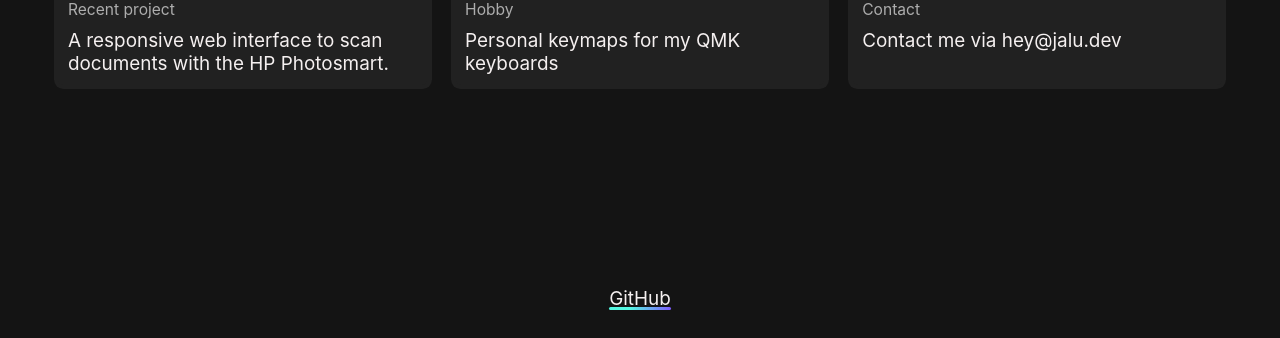
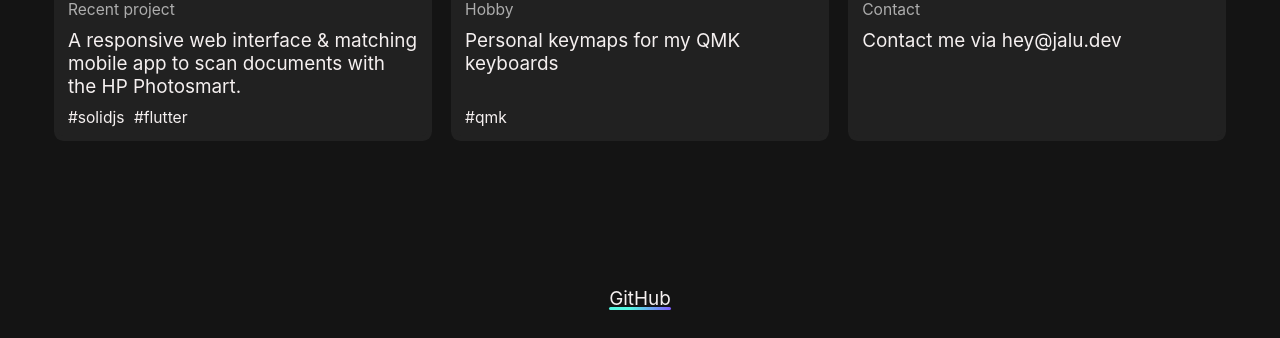
Before and after one commit to qysp/jalu.dev, an Astro site: page / in a window 1280 px wide. Shown: the part 462-800 px from the top of the page. Built offline with nearby package versions, Linux system fonts and the light colour scheme; Astro itself is replaced by a stand-in of ours.

Commit message:
update project cards

```diff
--- a/src/components/ProjectCard.astro
+++ b/src/components/ProjectCard.astro
@@ -3,11 +3,12 @@ export interface Props {
   title: string;
   subtitle: string;
   body: string;
+  tags?: string[];
   href: string;
   external: boolean;
 }
 
-const { title, subtitle, body, href, external } = Astro.props as Props;
+const { title, subtitle, body, tags, href, external } = Astro.props as Props;
 const target = external ? "_blank" : "_self";
 const rel = external ? "external noopener noreferrer" : null;
 ---
@@ -23,7 +24,14 @@ const rel = external ? "external noopener noreferrer" : null;
     </span>
   </header>
   <main>
-    {body}
+    <p class="body">{body}</p>
+    {tags && (
+      <p class="tags">
+        {tags.map((tag) => (
+          <span>#{tag}</span>
+        ))}
+      </p>
+    )}
   </main>
   <a href={href} target={target} rel={rel}>
     <span class="visually-hidden">
@@ -102,6 +110,21 @@ const rel = external ? "external noopener noreferrer" : null;
       border-bottom-right-radius: 0.25rem;
       padding: 0.25rem 0.5rem 0.5rem 0.5rem;
       flex-grow: 1;
+      display: flex;
+      flex-direction: column;
+      gap: 0.5rem;
+
+      > .body {
+        flex-grow: 1;
+      }
+
+      > .tags {
+        align-self: flex-end;
+        width: 100%;
+        display: flex;
+        gap: 0.5rem;
+        font-size: var(--font-size-sm);
+      }
     }
 
     > a {
--- a/src/components/ProjectList.astro
+++ b/src/components/ProjectList.astro
@@ -7,7 +7,8 @@ import ProjectCard from "@components/ProjectCard.astro";
     <ProjectCard
       title="Photosmarter"
       subtitle="Recent project"
-      body="A responsive web interface to scan documents with the HP Photosmart."
+      body="A responsive web interface & matching mobile app to scan documents with the HP Photosmart."
+      tags={["solidjs", "flutter"]}
       href="https://github.com/qysp/photosmarter"
       external={true}
     />
@@ -17,7 +18,8 @@ import ProjectCard from "@components/ProjectCard.astro";
       title="Keymaps"
       subtitle="Hobby"
       body="Personal keymaps for my QMK keyboards"
-      href="https://github.com/qysp/keymaps"
+      tags={["qmk"]}
+      href="https://github.com/qysp/qmk_userspace"
       external={true}
     />
   </li>
@@ -36,7 +38,6 @@ import ProjectCard from "@components/ProjectCard.astro";
   ul {
     display: grid;
     grid-gap: 1rem;
-    grid-auto-rows: 1fr;
     grid-template-columns: repeat(auto-fill, minmax(min(20rem, 100%), 1fr));
 
     > li {
```
